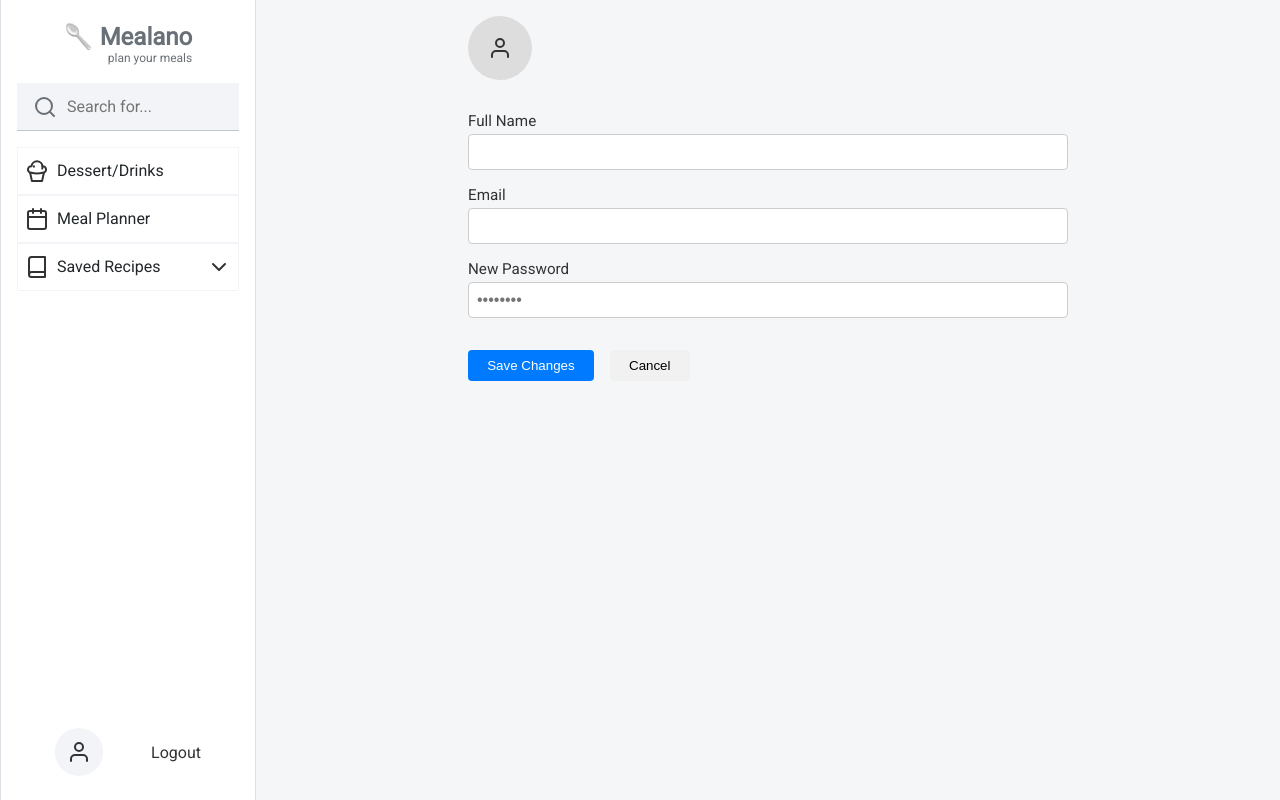
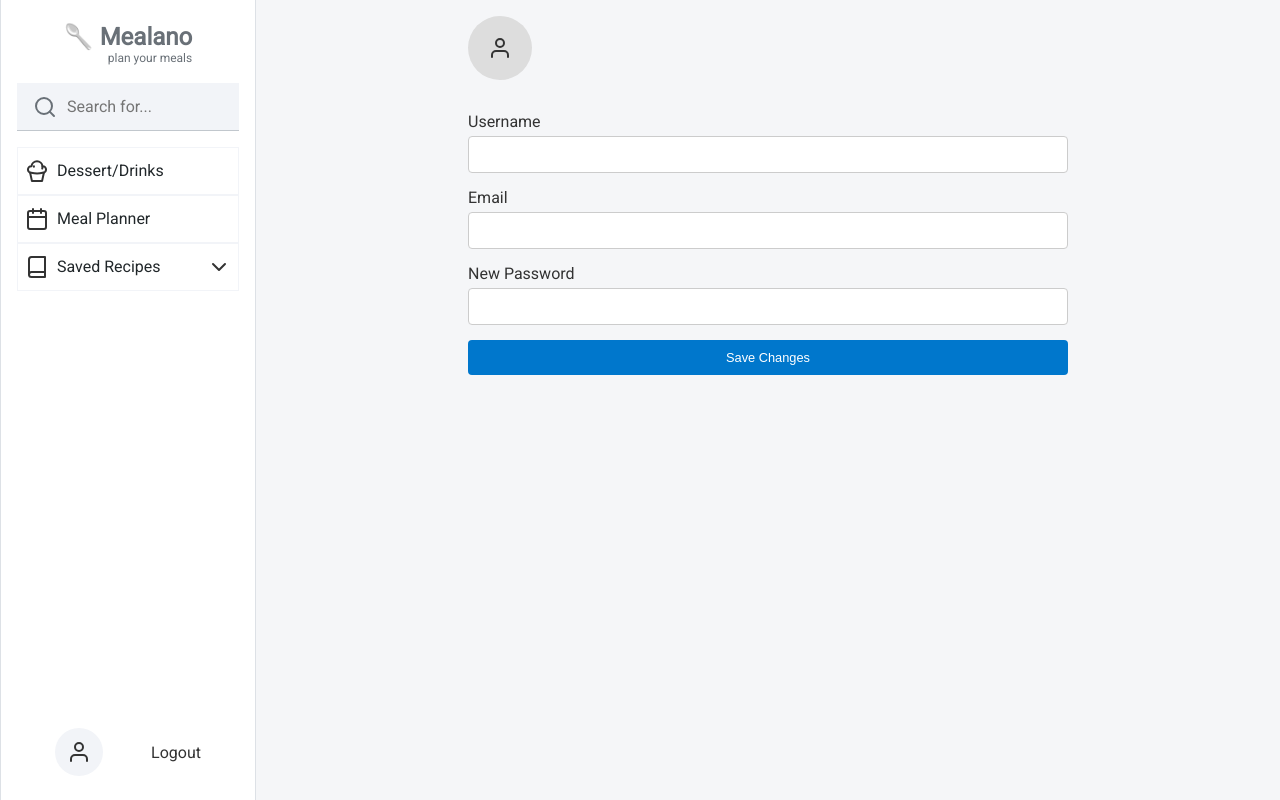
Before and after one commit to KireStrings/Meal-Planner, a Flask app: template app/templates/account.html in a window 1280 px wide. Run offline with Flask 3, Linux system fonts and the light colour scheme; the template is opened without the code that fills it: values that come from a table or form of the project are taken from there, others are empty; parts of the project's set-up code (start-up, migrations or seed data) failed here and were passed over.

Commit message:
feat: Implement account update functionality with form validation (Flask-WTF)

```diff
--- a/app/forms.py
+++ b/app/forms.py
@@ -13,6 +13,12 @@ class RegisterForm(FlaskForm):
     password = PasswordField('Password', validators=[InputRequired()])
     submit = SubmitField('Register')
 
+class AccountForm(FlaskForm):
+    username = StringField('Username', validators=[InputRequired()])
+    email = StringField('Email', validators=[InputRequired(), DataRequired()])
+    password = PasswordField('New Password', validators=[])
+    submit = SubmitField('Save Changes')
+
 class MealPlanForm(FlaskForm):
     calories_per_day = IntegerField('Calories per day', validators=[DataRequired(), NumberRange(min=500, max=10000)])
     num_meals = IntegerField('Number of meals', validators=[DataRequired(), NumberRange(min=2, max=6)])
--- a/app/static/account.css
+++ b/app/static/account.css
@@ -31,47 +31,3 @@
     color: #666;
     font-size: 0.9rem;
 }
-
-.account-form {
-    display: flex;
-    flex-direction: column;
-    gap: 1rem;
-}
-
-.account-form label {
-    display: flex;
-    flex-direction: column;
-    font-weight: 500;
-    font-size: 0.95rem;
-}
-
-.account-form input {
-    margin-top: 0.25rem;
-    padding: 0.5rem;
-    font-size: 1rem;
-    border: 1px solid #ccc;
-    border-radius: 4px;
-}
-
-.form-actions {
-    display: flex;
-    gap: 1rem;
-    margin-top: 1rem;
-}
-
-.form-actions button {
-    padding: 0.5rem 1.2rem;
-    border: none;
-    border-radius: 4px;
-    font-weight: 500;
-    cursor: pointer;
-}
-
-.form-actions button[type="submit"] {
-    background: #007bff;
-    color: white;
-}
-
-.form-actions button.secondary {
-    background: #f1f1f1;
-}
--- a/app/templates/account.html
+++ b/app/templates/account.html
@@ -15,23 +15,23 @@
             </div>
         </div>
 
-        <form class="account-form">
-            <label>
-                Full Name
-                <input type="text" name="name" value="{{ user.username }}">
-            </label>
-            <label>
-                Email
-                <input type="email" name="email" value="{{ user.email }}">
-            </label>
-            <label>
-                New Password
-                <input type="password" name="password" placeholder="••••••••">
-            </label>
+        <form class="account-form" method="POST">
+            {{ form.hidden_tag() }}
+            <div class="form-group">
+                {{ form.username.label }}
+                {{ form.username(class="form-control") }}
+            </div>
+            <div class="form-group">
+                {{ form.email.label }}
+                {{ form.email(class="form-control") }}
+            </div>
+            <div class="form-group">
+                {{ form.password.label }}
+                {{ form.password(class="form-control") }}
+            </div>
 
-            <div class="form-actions">
-                <button type="submit">Save Changes</button>
-                <button type="button" class="secondary">Cancel</button>
+            <div class="form-group">
+                {{ form.submit(class="btn") }}
             </div>
         </form>
     </div>
```
Also changed, not shown: app/routes/account.py (+36 -4 lines).
